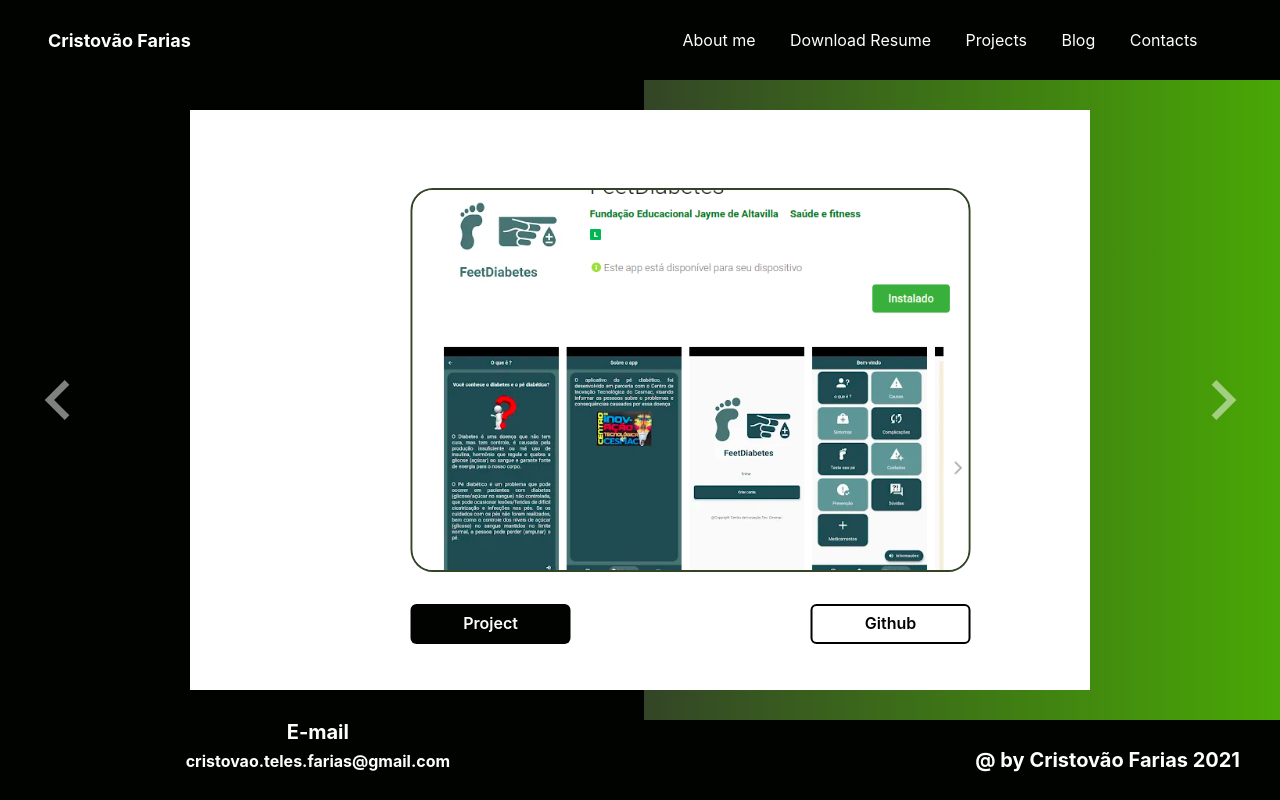
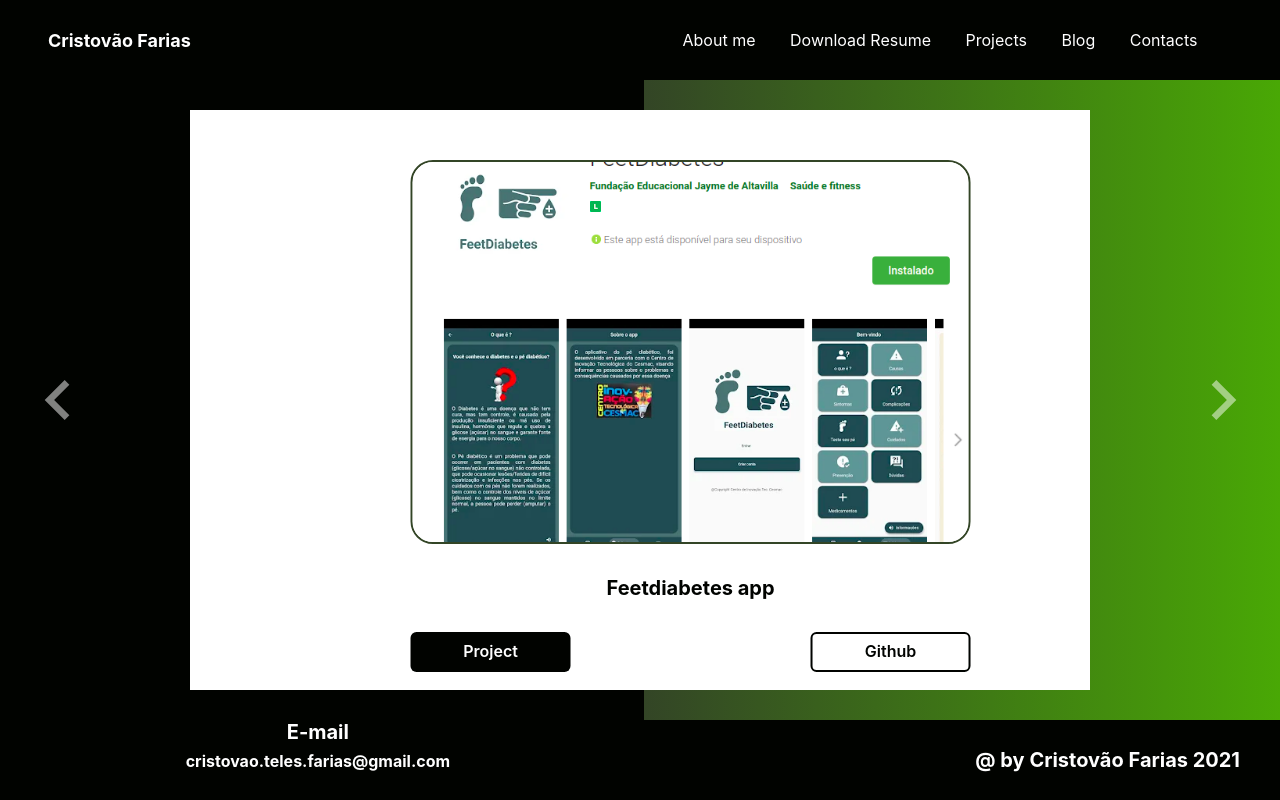
Before and after one commit to CristovoXDGM/cristovao-portfolio, a React (Vite) app: page /projects in a window 1280 px wide. Built offline with nearby package versions, Linux system fonts and the light colour scheme.

Commit message:
Add project name

```diff
--- a/src/components/atoms/CustomCarousel.tsx
+++ b/src/components/atoms/CustomCarousel.tsx
@@ -4,6 +4,7 @@
   Box,
   Button,
   Flex,
+  Heading,
   HStack,
   Image,
   useMediaQuery,
@@ -75,6 +76,14 @@
               >
                 <Image fit={"cover"} src={project.image} alt={project.name} />
               </Flex>
+              <Heading
+                fontSize={20}
+                marginBottom="2rem"
+                textAlign={"center"}
+                color={"main"}
+              >
+                {project.name}
+              </Heading>
               <HStack spacing={isLargerThan800 ? "15rem" : "1rem"} w={"100%"}>
                 <Button
                   w={"10rem"}
--- a/src/components/molecules/Navheader.tsx
+++ b/src/components/molecules/Navheader.tsx
@@ -65,7 +65,9 @@
             </CustomChakraLink>
           </ListItem>
           <ListItem>
-            <CustomChakraLink size={"md"}>Contacts</CustomChakraLink>
+            <Link to="/contacts">
+              <CustomChakraLink size={"md"}>Contacts</CustomChakraLink>
+            </Link>
           </ListItem>
         </UnorderedList>
       ) : (
--- a/src/components/pages/ContactsPage.tsx
+++ b/src/components/pages/ContactsPage.tsx
@@ -2,6 +2,10 @@
 import PortfolioLayout from "../template/PortfolioLayout";
 
 const ContactsPage: React.FC = () => {
+  const contacts = {
+    email: "malito:cristovao.teles.farias@gmail.com",
+  };
+
   return <PortfolioLayout></PortfolioLayout>;
 };
 
```
